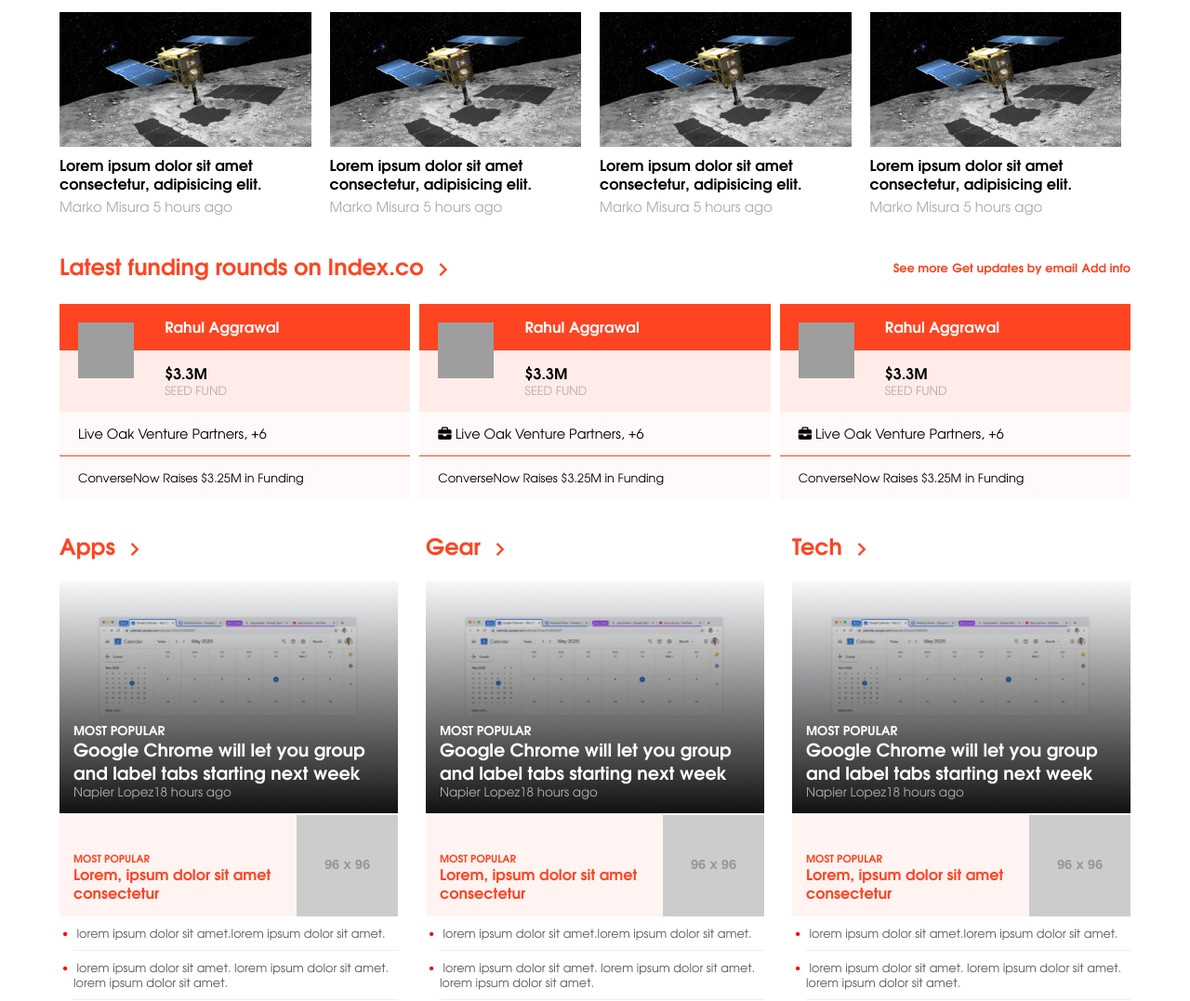
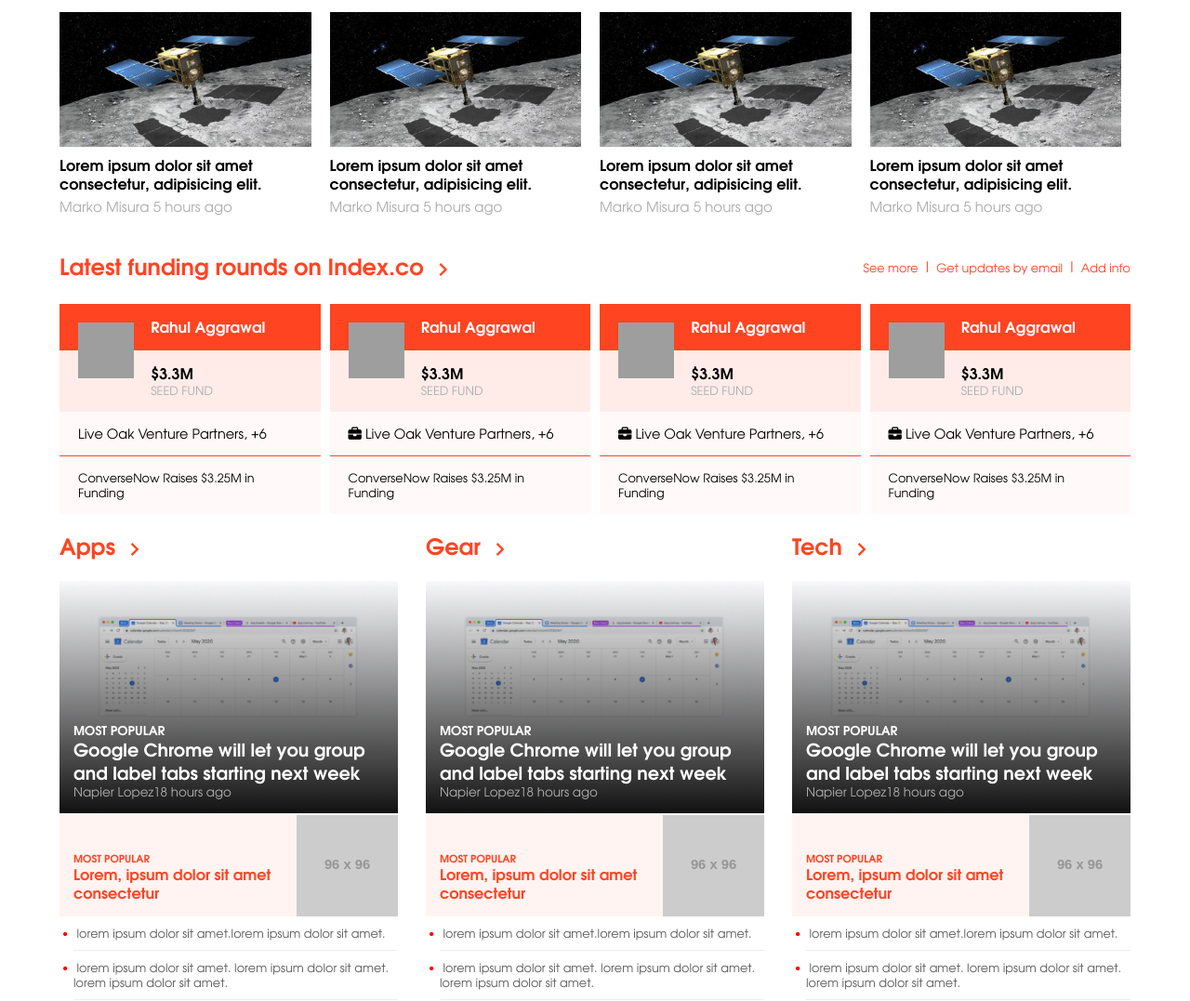
Before and after one commit to santiagorodriguezbermudez/responsive-project, a website: page index.html in a window 1280 px wide. Shown: the part 881-1958 px from the top of the page at 93% size. Drawn offline with Linux system fonts and the light colour scheme; grey boxes are pictures that could not be loaded; placeholder pictures from the web are drawn by us.

Commit message:
Fixed Issues

```diff
--- a/assets/css/style.css
+++ b/assets/css/style.css
@@ -332,6 +332,27 @@
   width: 60px;
 }
 
+.funding-links {
+  font-weight: normal;
+}
+
+.all-deals-link a {
+  color: #f42;
+  font-size: 0.8em;
+  text-decoration: none;
+}
+
+.footer-links a {
+  text-decoration: none;
+  color: #aaa;
+  font-size: 0.8em;
+  margin: 0 2px;
+}
+
+.funding-links a:hover {
+  color: black;
+}
+
 .funding-news-card-title {
   background-color: #f42;
   color: white;
@@ -371,6 +392,10 @@
   color: #000;
   padding: 15px 20px;
   font-size: 0.8em;
+}
+
+.funding-disappear {
+  display: none;
 }
 
 .content-section {
@@ -460,12 +485,6 @@
   margin-left: -1em;
 }
 
-.all-deals-link a {
-  color: #f42;
-  font-size: 0.8em;
-  text-decoration: none;
-}
-
 .deal-ribbon {
   display: none;
   background-image: url("../img/deals-ribbon.svg");
@@ -518,13 +537,6 @@
 
 .footer-icons i:hover {
   background-color: transparent;
-}
-
-.footer-links a {
-  text-decoration: none;
-  color: #aaa;
-  font-size: 0.8em;
-  margin: 0 2px;
 }
 
 .footer-bottom {
@@ -597,6 +609,11 @@
 
   .funding-news-card {
     grid-column: span 4;
+  }
+
+  .funding-news-card-title,
+  .funding-news-card-number {
+    padding-left: 35%;
   }
 
   .content-card {
@@ -674,4 +691,12 @@
   .secondary {
     font-size: 1.3em;
   }
+
+  .funding-disappear {
+    display: block;
+  }
+
+  .funding-news-card {
+    grid-column: span 3;
+  }
 }
--- a/index.html
+++ b/index.html
@@ -226,9 +226,9 @@
                             </i>
                         </h1>
 
-                        <span class="all-deals-link pull-right">
-                            <a href="#">See more</a>
-                            <a href="#">Get updates by email</a>
+                        <span class="all-deals-link pull-right funding-links">
+                            <a href="#">See more</a> |
+                            <a href="#">Get updates by email</a> |
                             <a href="#">Add info</a>
                         </span>
                     </div>
@@ -298,6 +298,30 @@
                             ConverseNow Raises $3.25M in Funding
                         </div>
                     </div>
+
+                    <div class="funding-news-card funding-disappear">
+                        <div class="funding-news-image">
+                            <img
+                                src="https://img-cdn.tnwcdn.com/image?url=https%3A%2F%2Fpbs.twimg.com%2Fprofile_images%2F1041607565849747456%2F6-qyP8p0.jpg&signature=a688034e5d9d42aba748a26789ad696a"
+                                alt="funding-img"
+                            />
+                        </div>
+                        <div class="funding-news-card-title">
+                            Rahul Aggrawal
+                        </div>
+                        <div class="funding-news-card-number">
+                            <h4>$3.3M</h4>
+                            <h5>Seed Fund</h5>
+                        </div>
+                        <div class="funding-news-card-companies">
+                            <i class="fas fa-briefcase"></i>
+                            Live Oak Venture Partners, +6
+                        </div>
+                        <div class="funding-news-card-info">
+                            ConverseNow Raises $3.25M in Funding
+                        </div>
+                    </div>
+
                 </section>
 
                 <section class="content-section grid">
```
